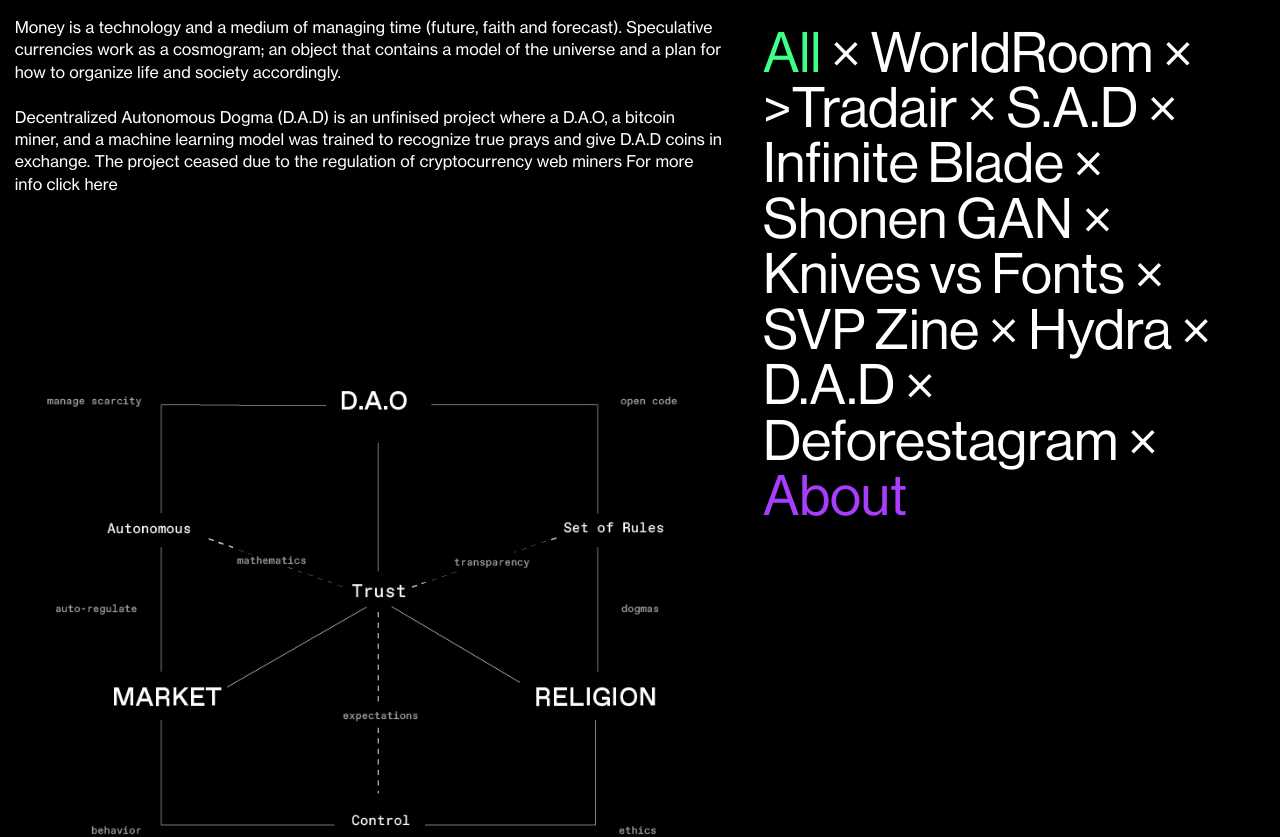
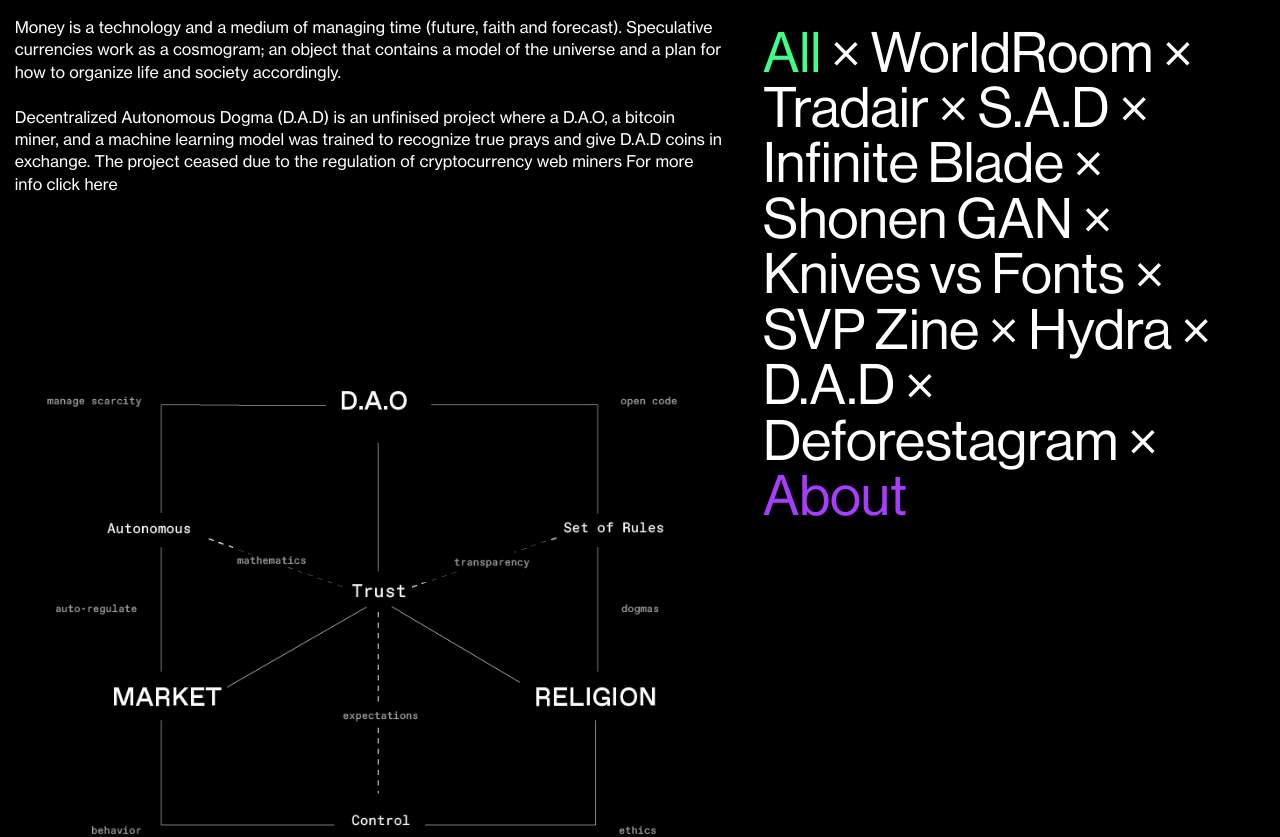
Before and after one commit to Davigi/PorfolioDMM, a plain HTML site: page Decentralized_Autonomous_Dogma.html in a window 1280 px wide. Shown: the top 837 px of the page. Drawn offline with Linux system fonts and the light colour scheme.

Commit message:
Porfolio ver 1.321
erased ">" extra in every page

```diff
--- a/Decentralized_Autonomous_Dogma.html
+++ b/Decentralized_Autonomous_Dogma.html
@@ -15,7 +15,7 @@
 
 		<div class="pcontent">
 			<div class="projectlists">
-				<h1><a class="inproject" href="index.html">All</a> × <a href="worldroom.html">WorldRoom</a> × <a href="tradair.html">>Tradair</a> × <a href="sad.html">S.A.D</a> × <a href="infiniteblade.html">Infinite Blade</a> × <a href="shonengan.html">Shonen GAN</a> × <a href="knifesvsfont.html
+				<h1><a class="inproject" href="index.html">All</a> × <a href="worldroom.html">WorldRoom</a> × <a href="tradair.html">Tradair</a> × <a href="sad.html">S.A.D</a> × <a href="infiniteblade.html">Infinite Blade</a> × <a href="shonengan.html">Shonen GAN</a> × <a href="knifesvsfont.html
 					">Knives vs Fonts</a> × <a href="shootviewplay.html">SVP Zine</a> × <a href="hydra.html">Hydra</a> × <a href="Decentralized_Autonomous_Dogma.html">D.A.D</a> × <a href="deforestagram.html">Deforestagram</a> × <a class="inabout" href="about.html">About</a> </h1>
 			</div>
 
```
Also changed, not shown: deforestagram.html (+1 -1 lines), index.html (+1 -1 lines), infiniteblade.html (+1 -1 lines), knifesvsfont.html (+1 -1 lines), sad.html (+1 -1 lines), shonengan.html (+1 -1 lines), shootviewplay.html (+1 -1 lines), tradair.html (+1 -1 lines), worldroom.html (+1 -1 lines).
